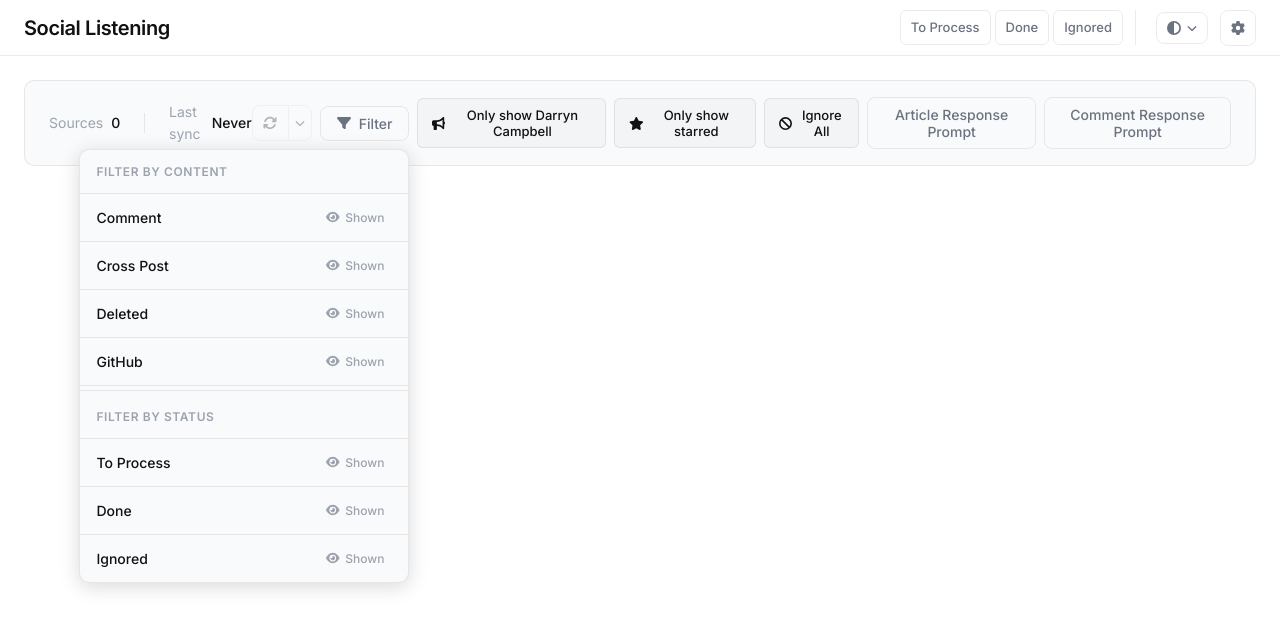
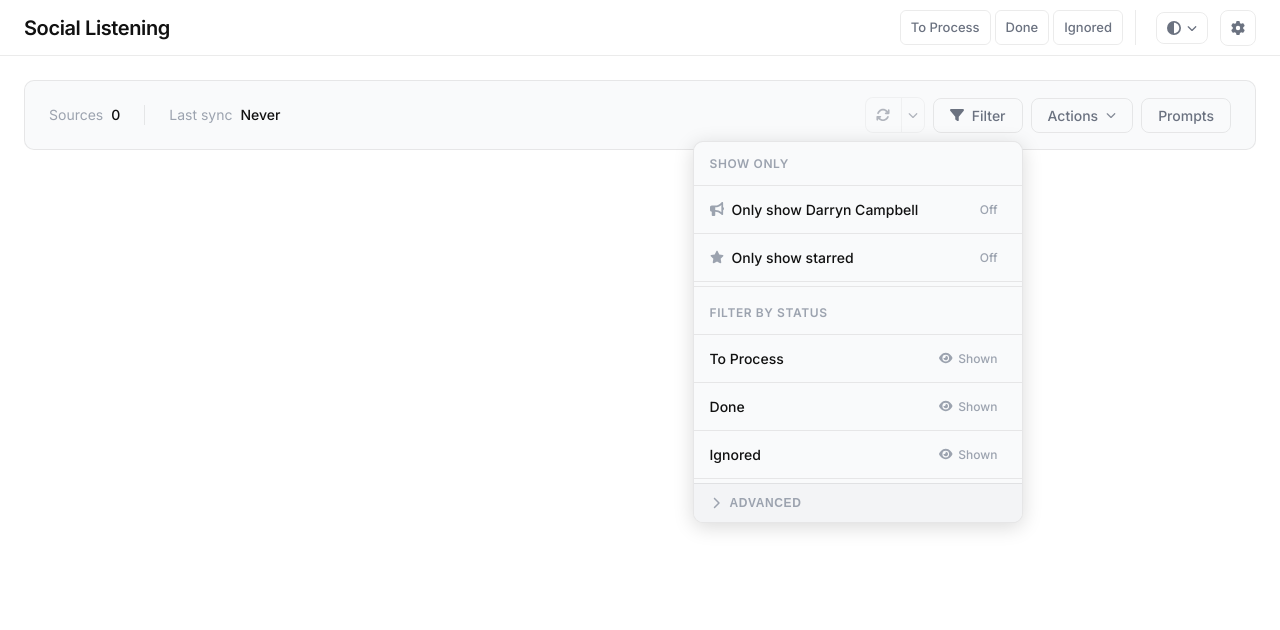
Before and after one commit to darryncampbell/social-listening, a Next.js app: page / in a window 1280 px wide. Both pictures are taken after a click on the button "Filter". Shown: the top 630 px of the page. Built offline with nearby package versions, Linux system fonts and the light colour scheme.

Commit message:
UI updates

```diff
--- a/src/app/page.tsx
+++ b/src/app/page.tsx
@@ -60,6 +60,7 @@ export default function Home() {
   const [tagFilters, setTagFilters] = useState<TagFilters>(DEFAULT_TAG_FILTERS);
   const [onlyShowMentions, setOnlyShowMentions] = useState(false);
   const [onlyShowStarred, setOnlyShowStarred] = useState(false);
+  const [visibleToProcessIds, setVisibleToProcessIds] = useState<string[]>([]);
 
   // Load entries and tag filters from localStorage on mount
   useEffect(() => {
@@ -232,8 +233,17 @@ export default function Home() {
         onOnlyShowMentionsChange={handleOnlyShowMentionsChange}
         onlyShowStarred={onlyShowStarred}
         onOnlyShowStarredChange={handleOnlyShowStarredChange}
+        visibleToProcessIds={visibleToProcessIds}
       />
-      <FeedEntries entries={entries} errors={errors} loading={loading} tagFilters={tagFilters} onlyShowMentions={onlyShowMentions} onlyShowStarred={onlyShowStarred} />
+      <FeedEntries
+        entries={entries}
+        errors={errors}
+        loading={loading}
+        tagFilters={tagFilters}
+        onlyShowMentions={onlyShowMentions}
+        onlyShowStarred={onlyShowStarred}
+        onToProcessIdsChange={setVisibleToProcessIds}
+      />
     </div>
   );
 }
--- a/src/components/PromptModal.tsx
+++ b/src/components/PromptModal.tsx
@@ -14,11 +14,17 @@ import styles from './PromptModal.module.css';
 export type PromptType = 'article' | 'comment';
 
 interface PromptModalProps {
-  type: PromptType;
   onClose: () => void;
 }
 
-const config = {
+const config: Record<PromptType, {
+  title: string;
+  description: string;
+  placeholder: string;
+  storageKey: string;
+  defaultPrompt: string;
+  save: (value: string) => void;
+}> = {
   article: {
     title: 'Article Response Prompt',
     description: 'Set the default prompt used for generating AI responses to articles.',
@@ -37,12 +43,14 @@ const config = {
   },
 };
 
-export default function PromptModal({ type, onClose }: PromptModalProps) {
+export default function PromptModal({ onClose }: PromptModalProps) {
+  const [activeTab, setActiveTab] = useState<PromptType>('article');
   const [prompt, setPrompt] = useState('');
   const [saved, setSaved] = useState(false);
 
-  const cfg = config[type];
+  const cfg = config[activeTab];
 
+  // Load prompt for the active tab when tab or modal opens
   useEffect(() => {
     const stored = localStorage.getItem(cfg.storageKey);
     if (stored) {
@@ -50,7 +58,8 @@ export default function PromptModal({ type, onClose }: PromptModalProps) {
     } else {
       setPrompt(cfg.defaultPrompt);
     }
-  }, [cfg.storageKey, cfg.defaultPrompt]);
+    setSaved(false);
+  }, [activeTab, cfg.storageKey, cfg.defaultPrompt]);
 
   const handleSave = () => {
     cfg.save(prompt);
@@ -63,7 +72,23 @@ export default function PromptModal({ type, onClose }: PromptModalProps) {
   return (
     <div className={styles.overlay}>
       <div className={styles.modal}>
-        <h3 className={styles.title}>{cfg.title}</h3>
+        <h3 className={styles.title}>Prompts</h3>
+        <div className={styles.tabs}>
+          <button
+            type="button"
+            className={`${styles.tab} ${activeTab === 'article' ? styles.tabActive : ''}`}
+            onClick={() => setActiveTab('article')}
+          >
+            Article response
+          </button>
+          <button
+            type="button"
+            className={`${styles.tab} ${activeTab === 'comment' ? styles.tabActive : ''}`}
+            onClick={() => setActiveTab('comment')}
+          >
+            Comment response
+          </button>
+        </div>
         <p className={styles.description}>{cfg.description}</p>
         <textarea
           className={styles.textarea}
--- a/src/components/StatusPane.module.css
+++ b/src/components/StatusPane.module.css
@@ -355,6 +355,78 @@
   transform: scale(0.98);
 }
 
+.actionsWrapper {
+  position: relative;
+}
+
+.actionsButton {
+  display: flex;
+  align-items: center;
+  gap: 0.5rem;
+  padding: 0.5rem 1rem;
+  font-size: 0.875rem;
+  font-weight: 500;
+  font-family: inherit;
+  border: 1px solid var(--border);
+  border-radius: 8px;
+  background: transparent;
+  color: var(--text-secondary);
+  cursor: pointer;
+  transition: all 0.15s ease;
+}
+
+.actionsButton:hover {
+  background: var(--bg-button-hover);
+  color: var(--text-primary);
+}
+
+.actionsChevron {
+  font-size: 0.625rem;
+  opacity: 0.8;
+}
+
+.actionsDropdown {
+  position: absolute;
+  top: calc(100% + 8px);
+  left: 0;
+  min-width: 180px;
+  background: var(--bg-secondary);
+  border: 1px solid var(--border);
+  border-radius: 10px;
+  box-shadow: 0 4px 20px rgba(0, 0, 0, 0.15);
+  z-index: 100;
+  overflow: hidden;
+}
+
+.actionsOption {
+  display: flex;
+  align-items: center;
+  gap: 0.625rem;
+  width: 100%;
+  padding: 0.75rem 1rem;
+  font-size: 0.875rem;
+  font-family: inherit;
+  border: none;
+  background: transparent;
+  color: var(--text-primary);
+  cursor: pointer;
+  transition: background 0.1s ease;
+  text-align: left;
+}
+
+.actionsOption:hover {
+  background: var(--bg-button-hover);
+}
+
+.actionsOption:not(:last-child) {
+  border-bottom: 1px solid var(--border);
+}
+
+.actionsOption svg {
+  width: 14px;
+  color: var(--text-muted);
+}
+
 .filterWrapper {
   position: relative;
 }
@@ -479,3 +551,60 @@
 .filterOptionHidden {
   opacity: 0.7;
 }
+
+.filterAdvancedToggle {
+  display: flex;
+  align-items: center;
+  width: 100%;
+  padding: 0.75rem 1rem;
+  font-size: 0.75rem;
+  font-weight: 600;
+  text-transform: uppercase;
+  letter-spacing: 0.05em;
+  color: var(--text-muted);
+  border: none;
+  border-top: 1px solid var(--border);
+  background: var(--bg-tertiary);
+  cursor: pointer;
+  transition: background 0.1s ease, color 0.1s ease;
+  text-align: left;
+  margin-top: 0.25rem;
+}
+
+.filterAdvancedToggle:hover {
+  background: var(--bg-button-hover);
+  color: var(--text-primary);
+}
+
+.filterAdvancedChevron {
+  width: 12px;
+  margin-right: 0.5rem;
+  transition: transform 0.15s ease;
+}
+
+.filterAdvancedToggleLabel {
+  flex: 1;
+}
+
+.filterOptionIcon {
+  margin-right: 0.5rem;
+  color: var(--text-muted);
+  width: 14px;
+}
+
+.filterOptionActive {
+  background: rgba(0, 180, 216, 0.08);
+}
+
+.filterOptionActive .filterStateOn {
+  color: var(--accent);
+}
+
+.filterStateOn {
+  color: var(--accent);
+  font-weight: 600;
+}
+
+.filterStateOff {
+  color: var(--text-muted);
+}
--- a/src/components/StatusPane.tsx
+++ b/src/components/StatusPane.tsx
@@ -2,9 +2,9 @@
 
 import { useState, useEffect, useCallback, useRef, useMemo } from 'react';
 import { FontAwesomeIcon } from '@fortawesome/react-fontawesome';
-import { faSync, faExclamationTriangle, faFilter, faEye, faEyeSlash, faChevronDown, faRss, faGlobe, faBullhorn, faBan, faStar } from '@fortawesome/free-solid-svg-icons';
+import { faSync, faExclamationTriangle, faFilter, faEye, faEyeSlash, faChevronDown, faChevronRight, faRss, faGlobe, faBullhorn, faBan, faStar, faCircleMinus } from '@fortawesome/free-solid-svg-icons';
 import styles from './StatusPane.module.css';
-import PromptModal, { PromptType } from './PromptModal';
+import PromptModal from './PromptModal';
 import ConfirmModal from './ConfirmModal';
 import { fetchAndParseFeed, RssEntry } from '@/utils/rssParser';
 import { TagFilters, TagType, ContentTagType, StatusTagType, CONTENT_TAG_LABELS, STATUS_TAG_LABELS, toggleFilterState, getFeedFilterState } from '@/utils/tagFilter';
@@ -12,7 +12,8 @@ import { getInterest, fetchEnvConfig, getPredefinedFeeds, getPredefinedExternalS
 import { getExternalSources, ExternalSource } from '@/utils/externalSourcesConfig';
 import { SkoolPost, StackOverflowPost } from '@/app/api/scrape/route';
 import { loadEntries } from '@/utils/entryStorage';
-import { markAsIgnored, getEntryStatus } from '@/utils/entryState';
+import { markAsIgnored } from '@/utils/entryState';
+import { getStarredEntryIds, clearAllStarred } from '@/utils/starredStorage';
 
 const FEEDS_STORAGE_KEY = 'social-listening-feeds';
 const SYNC_TIME_STORAGE_KEY = 'social-listening-last-sync';
@@ -35,24 +36,30 @@ interface StatusPaneProps {
   onOnlyShowMentionsChange: (enabled: boolean) => void;
   onlyShowStarred: boolean;
   onOnlyShowStarredChange: (enabled: boolean) => void;
+  /** IDs of entries currently shown in the "To Process" section (same as section count). */
+  visibleToProcessIds: string[];
 }
 
-export default function StatusPane({ onSyncComplete, onSyncStart, tagFilters, onTagFiltersChange, entries, onlyShowMentions, onOnlyShowMentionsChange, onlyShowStarred, onOnlyShowStarredChange }: StatusPaneProps) {
+export default function StatusPane({ onSyncComplete, onSyncStart, tagFilters, onTagFiltersChange, entries, onlyShowMentions, onOnlyShowMentionsChange, onlyShowStarred, onOnlyShowStarredChange, visibleToProcessIds }: StatusPaneProps) {
   const [feeds, setFeeds] = useState<Feed[]>([]);
   const [externalSources, setExternalSources] = useState<ExternalSource[]>([]);
   const [lastSyncTime, setLastSyncTime] = useState<string | null>(null);
   const [lastSyncDate, setLastSyncDate] = useState<Date | null>(null);
   const [isSyncStale, setIsSyncStale] = useState(false);
   const [mounted, setMounted] = useState(false);
-  const [promptModalType, setPromptModalType] = useState<PromptType | null>(null);
+  const [showPromptsModal, setShowPromptsModal] = useState(false);
   const [syncing, setSyncing] = useState(false);
   const [syncProgress, setSyncProgress] = useState<{ current: number; total: number; currentName: string } | null>(null);
   const [filterOpen, setFilterOpen] = useState(false);
+  const [filterAdvancedOpen, setFilterAdvancedOpen] = useState(false);
   const [syncDropdownOpen, setSyncDropdownOpen] = useState(false);
+  const [actionsDropdownOpen, setActionsDropdownOpen] = useState(false);
   const [interest, setInterest] = useState('');
   const [showIgnoreAllModal, setShowIgnoreAllModal] = useState(false);
+  const [showUnstarAllModal, setShowUnstarAllModal] = useState(false);
   const filterRef = useRef<HTMLDivElement>(null);
   const syncRef = useRef<HTMLDivElement>(null);
+  const actionsRef = useRef<HTMLDivElement>(null);
 
   // Extract unique feed titles from entries
   const uniqueFeedTitles = useMemo(() => {
@@ -141,6 +148,9 @@ export default function StatusPane({ onSyncComplete, onSyncStart, tagFilters, on
       }
       if (syncRef.current && !syncRef.current.contains(event.target as Node)) {
         setSyncDropdownOpen(false);
+      }
+      if (actionsRef.current && !actionsRef.current.contains(event.target as Node)) {
+        setActionsDropdownOpen(false);
       }
     }
     document.addEventListener('mousedown', handleClickOutside);
@@ -484,18 +494,74 @@ export default function StatusPane({ onSyncComplete, onSyncStart, tagFilters, on
           </div>
           <div className={styles.filterWrapper} ref={filterRef}>
             <button
-              className={`${styles.filterButton} ${activeFilterCount > 0 ? styles.filterActive : ''}`}
+              className={`${styles.filterButton} ${(activeFilterCount > 0 || onlyShowMentions || onlyShowStarred) ? styles.filterActive : ''}`}
               onClick={() => setFilterOpen(!filterOpen)}
               title="Filter by tags"
             >
               <FontAwesomeIcon icon={faFilter} />
               <span>Filter</span>
-              {activeFilterCount > 0 && (
-                <span className={styles.filterBadge}>{activeFilterCount}</span>
+              {(activeFilterCount > 0 || onlyShowMentions || onlyShowStarred) && (
+                <span className={styles.filterBadge}>
+                  {activeFilterCount + (onlyShowMentions ? 1 : 0) + (onlyShowStarred ? 1 : 0)}
+                </span>
               )}
             </button>
             {filterOpen && (
               <div className={styles.filterDropdown}>
+                <div className={styles.filterHeader}>Show only</div>
+                <button
+                  type="button"
+                  className={`${styles.filterOption} ${onlyShowMentions ? styles.filterOptionActive : ''}`}
+                  onClick={() => onOnlyShowMentionsChange(!onlyShowMentions)}
+                >
+                  <span className={styles.filterOptionLabel}>
+                    <FontAwesomeIcon icon={faBullhorn} className={styles.filterOptionIcon} />
+                    Only show {interest}
+                  </span>
+                  <span className={`${styles.filterState} ${onlyShowMentions ? styles.filterStateOn : styles.filterStateOff}`}>
+                    {onlyShowMentions ? 'On' : 'Off'}
+                  </span>
+                </button>
+                <button
+                  type="button"
+                  className={`${styles.filterOption} ${onlyShowStarred ? styles.filterOptionActive : ''}`}
+                  onClick={() => onOnlyShowStarredChange(!onlyShowStarred)}
+                >
+                  <span className={styles.filterOptionLabel}>
+                    <FontAwesomeIcon icon={faStar} className={styles.filterOptionIcon} />
+                    Only show starred
+                  </span>
+                  <span className={`${styles.filterState} ${onlyShowStarred ? styles.filterStateOn : styles.filterStateOff}`}>
+                    {onlyShowStarred ? 'On' : 'Off'}
+                  </span>
+                </button>
+                <div className={styles.filterHeader}>Filter by Status</div>
+                {(['statusToProcess', 'statusDone', 'statusIgnored'] as StatusTagType[]).map((tag) => (
+                  <button
+                    key={tag}
+                    className={`${styles.filterOption} ${tagFilters[tag] === 'hidden' ? styles.filterOptionHidden : ''}`}
+                    onClick={() => handleTagFilterChange(tag)}
+                  >
+                    <span className={styles.filterOptionLabel}>
+                      {STATUS_TAG_LABELS[tag]}
+                    </span>
+                    <span className={`${styles.filterState} ${styles[`filterState_${tagFilters[tag]}`]}`}>
+                      <FontAwesomeIcon icon={tagFilters[tag] === 'shown' ? faEye : faEyeSlash} />
+                      <span>{tagFilters[tag] === 'shown' ? 'Shown' : 'Hidden'}</span>
+                    </span>
+                  </button>
+                ))}
+                <button
+                  type="button"
+                  className={styles.filterAdvancedToggle}
+                  onClick={() => setFilterAdvancedOpen(!filterAdvancedOpen)}
+                  aria-expanded={filterAdvancedOpen}
+                >
+                  <FontAwesomeIcon icon={filterAdvancedOpen ? faChevronDown : faChevronRight} className={styles.filterAdvancedChevron} />
+                  <span className={styles.filterAdvancedToggleLabel}>Advanced</span>
+                </button>
+                {filterAdvancedOpen && (
+                  <>
                     <div className={styles.filterHeader}>Filter by Content</div>
                     {(['comment', 'crossPost', 'deleted', 'github'] as ContentTagType[]).map((tag) => (
                       <button
@@ -535,60 +601,53 @@ export default function StatusPane({ onSyncComplete, onSyncStart, tagFilters, on
                         })}
                       </>
                     )}
-                <div className={styles.filterHeader}>Filter by Status</div>
-                {(['statusToProcess', 'statusDone', 'statusIgnored'] as StatusTagType[]).map((tag) => (
-                  <button
-                    key={tag}
-                    className={`${styles.filterOption} ${tagFilters[tag] === 'hidden' ? styles.filterOptionHidden : ''}`}
-                    onClick={() => handleTagFilterChange(tag)}
-                  >
-                    <span className={styles.filterOptionLabel}>
-                      {STATUS_TAG_LABELS[tag]}
-                    </span>
-                    <span className={`${styles.filterState} ${styles[`filterState_${tagFilters[tag]}`]}`}>
-                      <FontAwesomeIcon icon={tagFilters[tag] === 'shown' ? faEye : faEyeSlash} />
-                      <span>{tagFilters[tag] === 'shown' ? 'Shown' : 'Hidden'}</span>
-                    </span>
-                  </button>
-                ))}
+                  </>
+                )}
               </div>
             )}
           </div>
+          <div className={styles.actionsWrapper} ref={actionsRef}>
             <button
-            className={`${styles.onlyShowMentionsButton} ${onlyShowMentions ? styles.onlyShowMentionsButtonActive : ''}`}
-            onClick={() => onOnlyShowMentionsChange(!onlyShowMentions)}
-            title={`${onlyShowMentions ? 'Show all entries' : `Only show entries mentioning ${interest}`}`}
+              type="button"
+              className={styles.actionsButton}
+              onClick={() => setActionsDropdownOpen(!actionsDropdownOpen)}
+              title="Actions"
             >
-            <FontAwesomeIcon icon={faBullhorn} />
-            <span>Only show {interest}</span>
+              <span>Actions</span>
+              <FontAwesomeIcon icon={faChevronDown} className={styles.actionsChevron} />
             </button>
+            {actionsDropdownOpen && (
+              <div className={styles.actionsDropdown}>
                 <button
-            className={`${styles.onlyShowStarredButton} ${onlyShowStarred ? styles.onlyShowStarredButtonActive : ''}`}
-            onClick={() => onOnlyShowStarredChange(!onlyShowStarred)}
-            title={onlyShowStarred ? 'Show all entries' : 'Only show starred items'}
-          >
-            <FontAwesomeIcon icon={faStar} />
-            <span>Only show starred</span>
-          </button>
-          <button
-            className={styles.ignoreAllButton}
-            onClick={() => setShowIgnoreAllModal(true)}
-            title="Mark all 'To Process' items as ignored"
+                  type="button"
+                  className={styles.actionsOption}
+                  onClick={() => {
+                    setActionsDropdownOpen(false);
+                    setShowIgnoreAllModal(true);
+                  }}
                 >
                   <FontAwesomeIcon icon={faBan} />
                   <span>Ignore All</span>
                 </button>
                 <button
-            className={styles.promptButton}
-            onClick={() => setPromptModalType('article')}
+                  type="button"
+                  className={styles.actionsOption}
+                  onClick={() => {
+                    setActionsDropdownOpen(false);
+                    setShowUnstarAllModal(true);
+                  }}
                 >
-            Article Response Prompt
+                  <FontAwesomeIcon icon={faCircleMinus} />
+                  <span>Unstar all</span>
                 </button>
+              </div>
+            )}
+          </div>
           <button
             className={styles.promptButton}
-            onClick={() => setPromptModalType('comment')}
+            onClick={() => setShowPromptsModal(true)}
           >
-            Comment Response Prompt
+            Prompts
           </button>
         </div>
       </div>
@@ -612,33 +671,36 @@ export default function StatusPane({ onSyncComplete, onSyncStart, tagFilters, on
           </div>
         </div>
       )}
-      {promptModalType && (
-        <PromptModal
-          type={promptModalType}
-          onClose={() => setPromptModalType(null)}
-        />
+      {showPromptsModal && (
+        <PromptModal onClose={() => setShowPromptsModal(false)} />
       )}
-      {showIgnoreAllModal && (() => {
-        // Load all entries from localStorage to get accurate count (not filtered)
-        const allEntries = loadEntries();
-        const toProcessCount = allEntries.filter(e => getEntryStatus(e.id) === 'to_process').length;
-
-        return (
+      {showIgnoreAllModal && (
         <ConfirmModal
           title="Ignore All Items"
-            message={`Are you sure you want to mark all ${toProcessCount} 'To Process' items as ignored? This action cannot be undone.`}
+          message={`Are you sure you want to mark all ${visibleToProcessIds.length} 'To Process' items as ignored? This action cannot be undone.`}
           onConfirm={() => {
-              // Mark all to_process entries as ignored (using all entries, not filtered)
-              const toProcessEntries = allEntries.filter(e => getEntryStatus(e.id) === 'to_process');
-              toProcessEntries.forEach(entry => {
-                markAsIgnored(entry.id);
-              });
+            visibleToProcessIds.forEach((id) => markAsIgnored(id));
             setShowIgnoreAllModal(false);
-              // Trigger a page refresh to update the UI
             window.location.reload();
           }}
           onCancel={() => setShowIgnoreAllModal(false)}
           confirmText="Ignore All"
+          cancelText="Cancel"
+        />
+      )}
+      {showUnstarAllModal && (() => {
+        const starredCount = getStarredEntryIds().size;
+        return (
+          <ConfirmModal
+            title="Unstar all items"
+            message={`Are you sure you want to remove the starred status from all ${starredCount} starred item${starredCount === 1 ? '' : 's'}? This action cannot be undone.`}
+            onConfirm={() => {
+              clearAllStarred();
+              setShowUnstarAllModal(false);
+              window.location.reload();
+            }}
+            onCancel={() => setShowUnstarAllModal(false)}
+            confirmText="Unstar all"
             cancelText="Cancel"
           />
         );
```
Also changed, not shown: src/components/FeedEntries.tsx (+8 -1 lines), src/components/PromptModal.module.css (+31 -1 lines), src/utils/starredStorage.ts (+8 -0 lines). Lines whose indentation alone changed are shown as unchanged.
